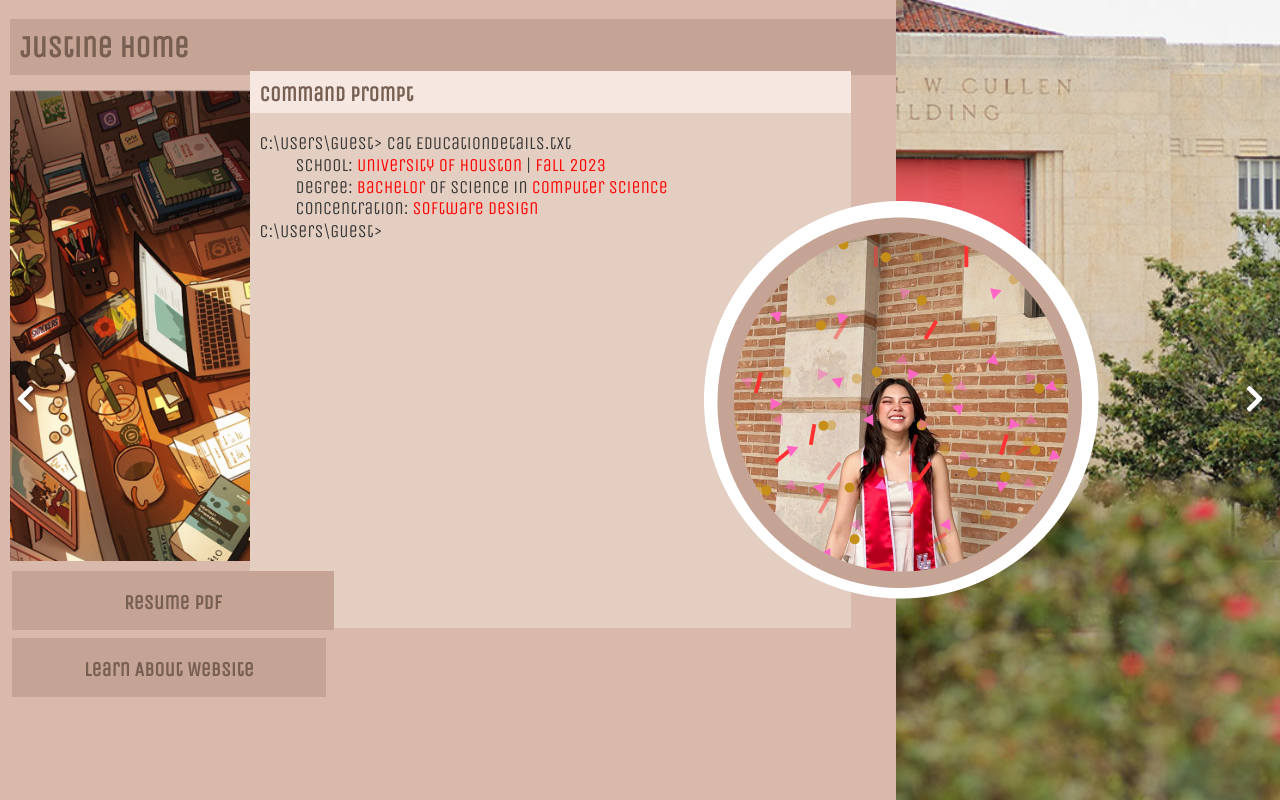
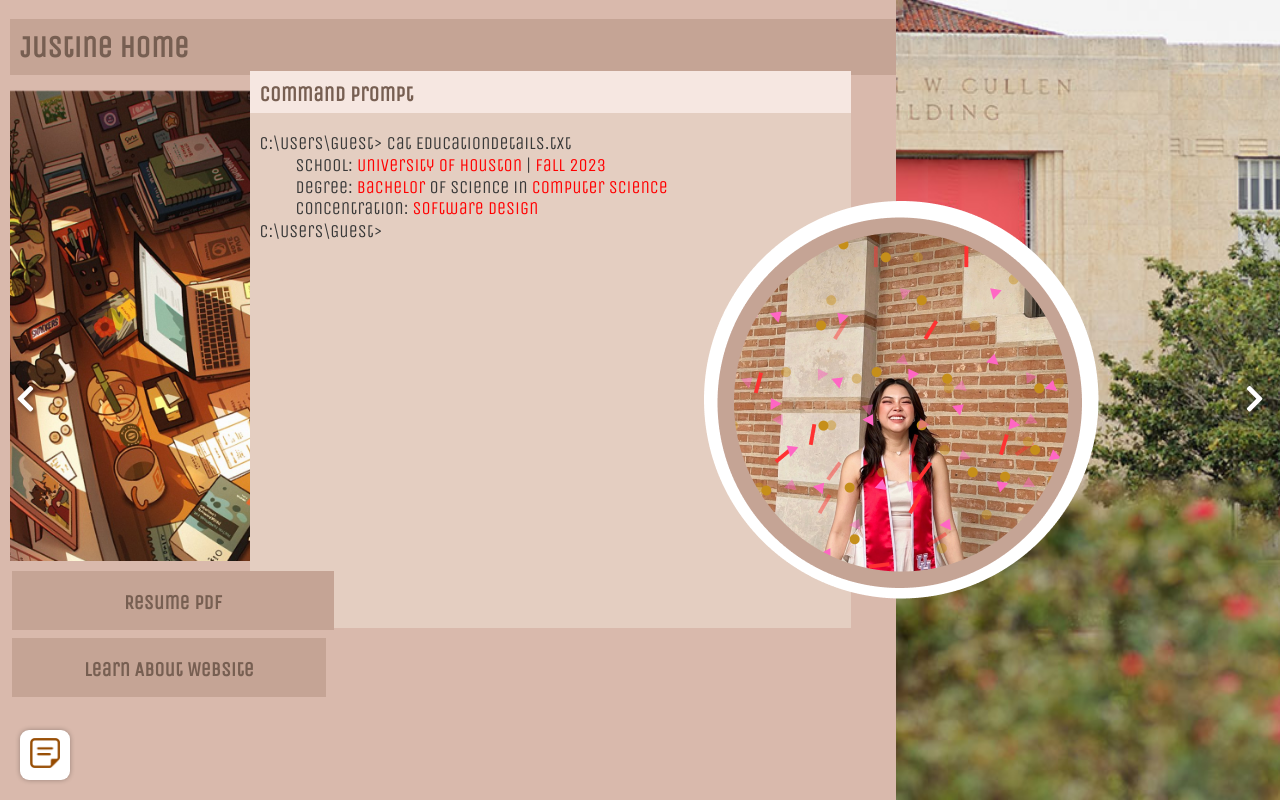
Before and after one commit to justinetrann/portfolio, a React (Create React App) app in the folder portfolio/: page / in a window 1280 px wide. Shown: the top 800 px of the page. Built offline with nearby package versions, Linux system fonts and the light colour scheme.

Commit message:
sticky note create

```diff
--- a/portfolio/src/App.js
+++ b/portfolio/src/App.js
@@ -5,7 +5,9 @@ import 'slick-carousel/slick/slick-theme.css';
 import './App.css';
 
 // Self Made Functions
-import CommandPrompt from './cmdPrompt';
+import CommandPrompt from './components/cmdPrompt/cmdPrompt';
+import CreateAreaSN from './components/stickyNotes/createArea';
+import StickyNote from './components/stickyNotes/stickyNote';
 
 // Images
 import HomeCircle from './img/Main-Page-Circle.png';
@@ -20,19 +22,27 @@ import ExtracurrCoffee from './img/extracurr-coffee.png';
 export default class SimpleSlider extends Component {
   constructor(props) {
     super(props);
+    this.state = {
+      notes: [],
+    };
+
+    // Binding methods
     this.next = this.next.bind(this);
     this.previous = this.previous.bind(this);
     this.downloadResume = this.downloadResume.bind(this);
+    this.addNote = this.addNote.bind(this);
+    this.deleteNote = this.deleteNote.bind(this);
   }
+
   next() {
     this.slider.slickNext();
   }
+
   previous() {
     this.slider.slickPrev();
   }
 
   downloadResume() {
-    // Function to trigger the resume download
     const link = document.createElement('a');
     link.href = 'Tran_Justine_2024.pdf';
     link.download = 'Tran_Justine_2024.pdf';
@@ -41,7 +51,23 @@ export default class SimpleSlider extends Component {
     document.body.removeChild(link);
   }
 
+  addNote() {
+    const newNote = {
+      id: Math.random(), // Simple ID generation for example purposes
+    };
+    this.setState(prevState => ({
+      notes: [...prevState.notes, newNote],
+    }));
+  }
+
+  deleteNote(id) {
+    this.setState(prevState => ({
+      notes: prevState.notes.filter(note => note.id !== id),
+    }));
+  }
+
   render() {
+    const { notes } = this.state;
     const settings = {
       dots: false,
       infinite: true,
@@ -122,6 +148,12 @@ export default class SimpleSlider extends Component {
             <h3><span>Projects</span></h3>
           </div>
         </div>
+        <div className="stickyNote">
+          <CreateAreaSN onClick={this.addNote} />
+          {notes.map(note => (
+            <StickyNote key={note.id} id={note.id} onDelete={this.deleteNote} />
+          ))}
+        </div>
       </div>
     );
   }
--- /dev/null
+++ b/portfolio/src/components/stickyNotes/createArea.css
@@ -0,0 +1,19 @@
+.icon-container {
+    position: fixed;
+    left: 20px;
+    bottom: 20px;
+    width: 50px;
+    height: 50px;
+    background-color: white;
+    box-shadow: 0 0 5px rgba(0, 0, 0, 0.3);
+    border-radius: 9px;
+    display: flex;
+    justify-content: center;
+    align-items: center;
+    cursor: pointer;
+  }
+
+.icon-container .notebook-icon img{
+    width: 30px;
+    height: 30px;
+  }
--- /dev/null
+++ b/portfolio/src/components/stickyNotes/createArea.js
@@ -0,0 +1,16 @@
+import React from 'react';
+import './createArea.css';
+
+import noteBook from './img/note.png';
+
+const createArea = ({ onClick }) => {
+  return (
+    <div className="icon-container" onClick={onClick}>
+      <div className="notebook-icon">
+        <img src={noteBook} alt="NoteBookIcon"/>
+      </div>
+    </div>
+  );
+};
+
+export default createArea;
--- /dev/null
+++ b/portfolio/src/components/stickyNotes/stickyNote.css
@@ -0,0 +1,24 @@
+.sticky-note {
+    position: absolute;
+    width: 200px;
+    height: 200px;
+    background-color: yellow;
+    padding: 10px;
+    box-shadow: 0 0 5px rgba(0, 0, 0, 0.3);
+  }
+
+  .sticky-textarea {
+    width: 100%;
+    height: 100%;
+    border: none;
+    background: transparent;
+  }
+
+  .delete-note {
+    position: absolute;
+    top: 5px;
+    right: 5px;
+    border: none;
+    background-color: red;
+    color: white;
+  }
--- /dev/null
+++ b/portfolio/src/components/stickyNotes/stickyNote.js
@@ -0,0 +1,13 @@
+import React from 'react';
+import './stickyNote.css';
+
+const stickyNote = ({ id, onDelete }) => {
+  return (
+    <div className="sticky-note">
+      <textarea className="sticky-textarea"></textarea>
+      <button className="delete-note" onClick={() => onDelete(id)}>X</button>
+    </div>
+  );
+};
+
+export default stickyNote;
--- a/portfolio/src/stickNote.js
+++ /dev/null
@@ -1,2 +0,0 @@
-import React from 'react';
-import './stickyNote.css';
```
Also changed, not shown: portfolio/src/components/cmdPrompt/cmdPrompt.css (renamed from portfolio/src/cmdPrompt.css), portfolio/src/components/cmdPrompt/cmdPrompt.js (renamed from portfolio/src/cmdPrompt.js), portfolio/src/components/stickyNotes/img/note.png (added), portfolio/src/stickyNote.css (deleted).
